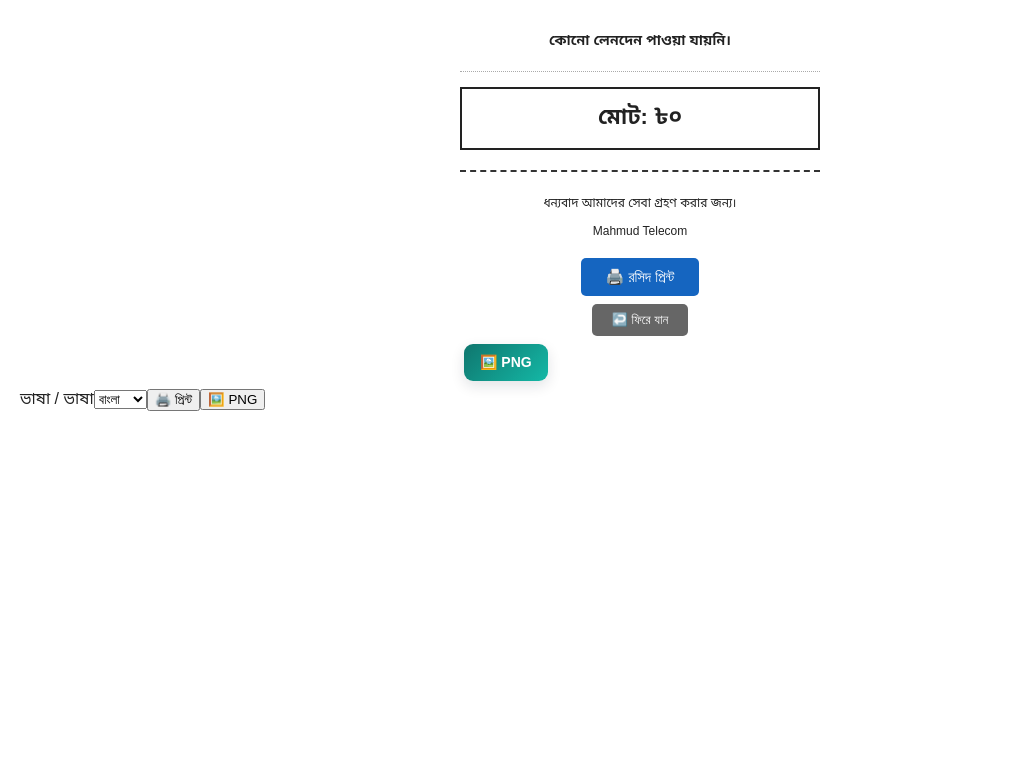
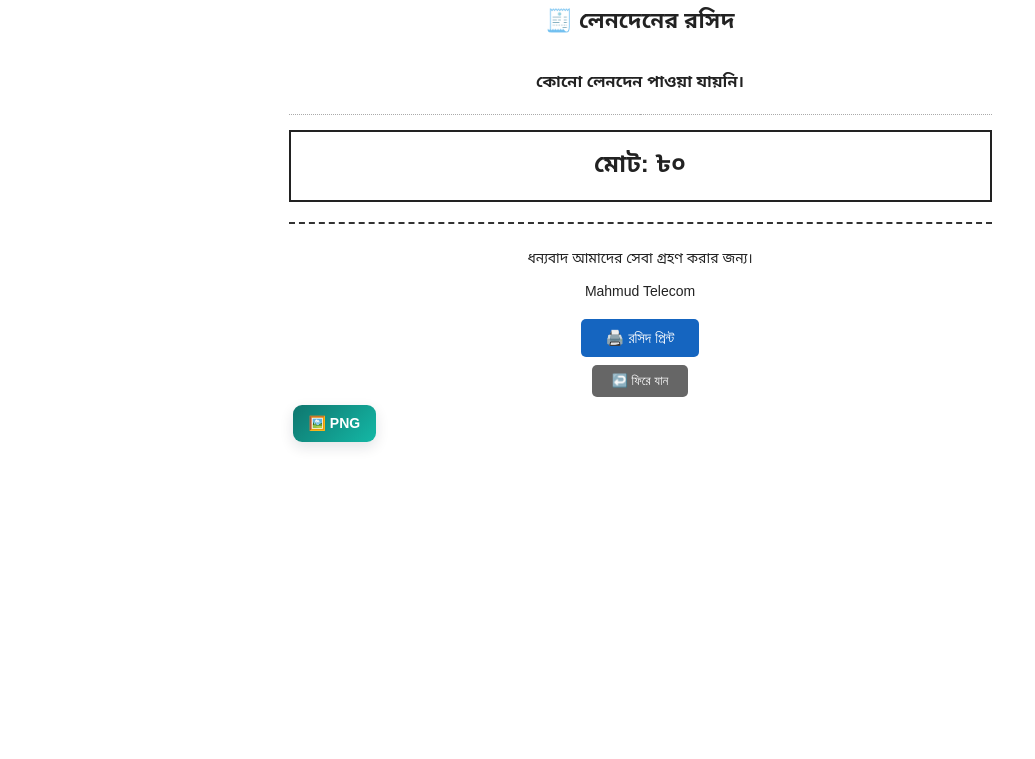
Before and after one commit to mdnurullahbarura-ship-it/mahmud-telecom-v8, a plain HTML site: page mobile-receipt.html in a window 1280 px wide. Shown: the part 235-994 px from the top of the page, without its empty margins (0-1035 px from the left). Before the commit the page ends 800 px from the top, so only its background shows below. Drawn offline with Linux system fonts and the light colour scheme; sample sign-in values are in the browser's storage.

Commit message:
Update A4 PNG reports

```diff
--- a/mobile-receipt.html
+++ b/mobile-receipt.html
@@ -7,20 +7,50 @@
 <title>Transaction Receipt | Mahmud Telecom</title>
 <style>
 *{box-sizing:border-box}
-body{font-family:Arial,"Noto Sans Bengali",sans-serif;margin:0;padding:20px;background:#fff;color:#222}
-.receipt{width:100%;max-width:360px;margin:auto}
+html,body{margin:0;padding:0;background:#fff;color:#222}
+body{font-family:Arial,"Noto Sans Bengali",sans-serif;overflow-x:hidden}
+.receipt{
+  width:min(210mm,calc(100vw - 20px));
+  max-width:210mm;
+  min-height:297mm;
+  margin:10px auto;
+  padding:12mm;
+  background:#fff;
+}
 .header{text-align:center;border-bottom:2px dashed #333;padding-bottom:12px;margin-bottom:15px}
 .header h2{margin:0 0 5px;font-size:22px}
 .header p{margin:3px 0;font-size:13px}
-.title{text-align:center;font-size:18px;font-weight:bold;margin:15px 0}
-.info{width:100%;border-collapse:collapse}
-.info td{padding:7px 3px;font-size:14px;border-bottom:1px dotted #aaa;vertical-align:top}
-.info td:first-child{font-weight:bold;width:42%}
-.amount{font-size:22px;font-weight:bold;text-align:center;padding:15px;margin-top:15px;border:2px solid #222}
-.footer{text-align:center;margin-top:20px;padding-top:12px;border-top:2px dashed #333;font-size:12px}
+.title{text-align:center;font-size:22px;font-weight:bold;margin:15px 0}
+.info{width:100%;border-collapse:collapse;table-layout:fixed}
+.info td{
+  padding:9px 6px;
+  font-size:16px;
+  border-bottom:1px dotted #aaa;
+  vertical-align:top;
+  white-space:normal;
+  overflow-wrap:anywhere;
+  word-break:break-word;
+}
+.info td:first-child{font-weight:bold;width:35%}
+.info td:nth-child(2){width:65%}
+.amount{font-size:24px;font-weight:bold;text-align:center;padding:18px;margin-top:15px;border:2px solid #222;overflow-wrap:anywhere}
+.footer{text-align:center;margin-top:20px;padding-top:12px;border-top:2px dashed #333;font-size:14px}
 .print-btn{display:block;margin:20px auto 0;padding:10px 25px;border:none;background:#1565c0;color:#fff;border-radius:5px;cursor:pointer;font-size:15px}
 .back-btn{display:block;margin:8px auto 0;padding:8px 20px;border:none;background:#666;color:#fff;border-radius:5px;cursor:pointer;font-size:13px}
-@media print{body{padding:0}.print-btn,.back-btn{display:none!important}.receipt{max-width:360px}}
+
+@media print{
+  @page{size:A4 portrait;margin:10mm}
+  html,body{width:210mm;min-height:297mm}
+  body{padding:0;overflow:visible}
+  .print-btn,.back-btn,.mt-png-btn{display:none!important}
+  .receipt{
+    width:210mm;
+    max-width:none;
+    min-height:297mm;
+    margin:0 auto;
+    padding:0;
+  }
+}
 </style>
 <link href="https://cdnjs.cloudflare.com/ajax/libs/font-awesome/6.6.0/css/all.min.css" rel="stylesheet"/><link href="css/report.css" rel="stylesheet"/><link rel="icon" type="image/png" href="images/logo.png"/>
 </head>
```
Also changed, not shown: recharge.html (+1 -0 lines), 1 other file.
